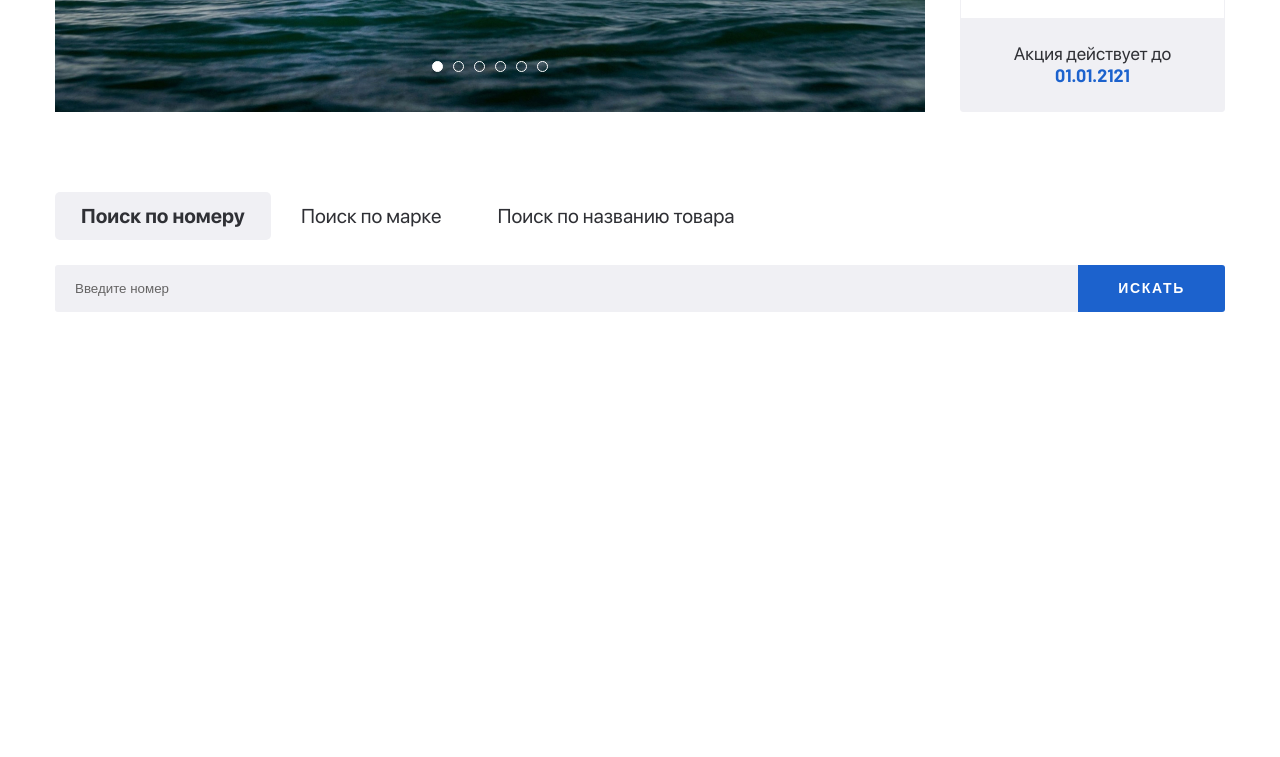
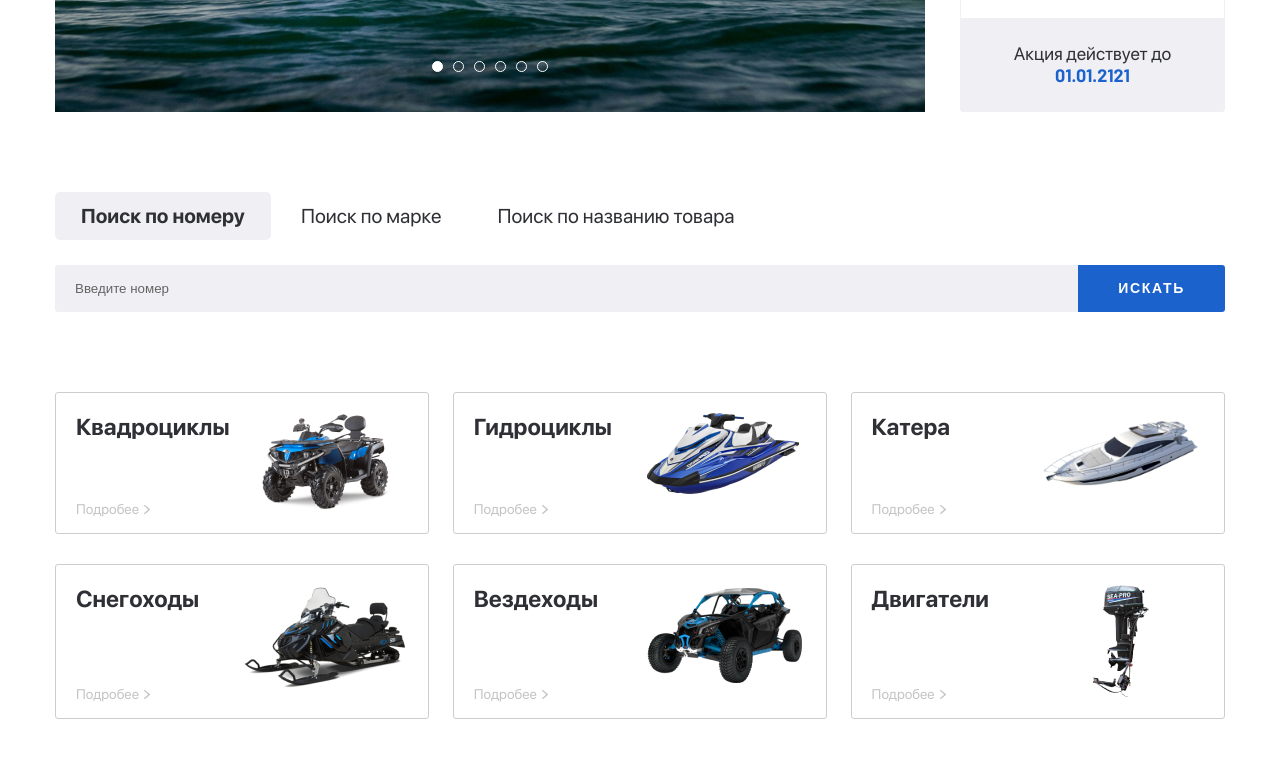
Before and after one commit to ramatov-zulfikor/drive-moto, a plain HTML site: page index.html in a window 1280 px wide. Shown: the part 553-1310 px from the top of the page. Before the commit the page ends 945 px from the top, so only its background shows below. Drawn offline with nearby package versions, Linux system fonts and the light colour scheme.

Commit message:
goods categories

```diff
--- a/index.html
+++ b/index.html
@@ -147,9 +147,9 @@
                      </div>
 
                      <div class="sale__bottom">
-                        <h2 class="sale__date">
+                        <h3 class="sale__date">
                            Акция действует до <br> <span>01.01.2121</span>
-                        </h2>
+                        </h3>
                      </div>
 
                   </div>
@@ -187,7 +187,8 @@
                      </div>
                      <div class="tabs-content__item" id="tab-3">
                         <form class="tabs-content__form tabs-form" action="#">
-                           <input class="tabs-form__input" type="search" name="search" placeholder="Введите название товара">
+                           <input class="tabs-form__input" type="search" name="search"
+                              placeholder="Введите название товара">
                            <button class="tabs-form__btn btn-reset" type="submit">Искать</button>
                         </form>
                      </div>
@@ -199,6 +200,77 @@
             <!-- /.container -->
          </div>
          <!-- /.search -->
+
+         <div class="group">
+            <div class="container">
+               <div class="group__inner">
+
+                  <a class="group__item" href="#">
+                     <div class="group__info">
+                        <h2 class="group__title">Квадроциклы</h2>
+                        <span class="group__text">Подробее</span>
+                     </div>
+                     <div class="group__image">
+                        <img src="images/categories/01.png" alt="Categories Item">
+                     </div>
+                  </a>
+
+                  <a class="group__item" href="#">
+                     <div class="group__info">
+                        <h2 class="group__title">Гидроциклы</h2>
+                        <span class="group__text">Подробее</span>
+                     </div>
+                     <div class="group__image">
+                        <img src="images/categories/02.png" alt="Categories Item">
+                     </div>
+                  </a>
+
+                  <a class="group__item" href="#">
+                     <div class="group__info">
+                        <h2 class="group__title">Катера</h2>
+                        <span class="group__text">Подробее</span>
+                     </div>
+                     <div class="group__image">
+                        <img src="images/categories/03.png" alt="Categories Item">
+                     </div>
+                  </a>
+
+                  <a class="group__item" href="#">
+                     <div class="group__info">
+                        <h2 class="group__title">Снегоходы</h2>
+                        <span class="group__text">Подробее</span>
+                     </div>
+                     <div class="group__image">
+                        <img src="images/categories/04.png" alt="Categories Item">
+                     </div>
+                  </a>
+
+                  <a class="group__item" href="#">
+                     <div class="group__info">
+                        <h2 class="group__title">Вездеходы</h2>
+                        <span class="group__text">Подробее</span>
+                     </div>
+                     <div class="group__image">
+                        <img src="images/categories/05.png" alt="Categories Item">
+                     </div>
+                  </a>
+
+                  <a class="group__item" href="#">
+                     <div class="group__info">
+                        <h2 class="group__title">Двигатели</h2>
+                        <span class="group__text">Подробее</span>
+                     </div>
+                     <div class="group__image">
+                        <img src="images/categories/06.png" alt="Categories Item">
+                     </div>
+                  </a>
+
+               </div>
+               <!-- /.group__inner -->
+            </div>
+            <!-- /.container -->
+         </div>
+         <!-- /.group -->
 
       </main>
       <!-- /.main -->
--- a/scss/_variables.scss
+++ b/scss/_variables.scss
@@ -5,6 +5,8 @@
 	--accent-color: #1c62cd;
 	--base-color: #f0f0f4;
 	--light-gray: #c4c4c4;
+	--alto-color: #e0e0e0;
+	--silver-color: #cdcdcd;
 }
 
 // for naming colors use: https://chir.ag/projects/name-that-color
--- /dev/null
+++ b/scss/components/_group.scss
@@ -0,0 +1,80 @@
+.group {
+
+   // .group__inner
+
+   &__inner {
+      display: flex;
+      justify-content: space-between;
+      flex-wrap: wrap;
+      margin-bottom: 80px;
+   }
+
+   // .group__item
+
+   &__item {
+      display: flex;
+      flex: 0 1 32%;
+      padding: 20px 20px 15px 20px;
+      border: 1px solid var(--silver-color);
+      border-radius: 3px;
+      background-color: var(--white-color);
+      transition: all 0.3s;
+
+      &:nth-child(-n+3) { margin-bottom: 30px; }
+
+      &:hover {
+         border: 1px solid var(--white-color);
+         box-shadow: 3px 3px 20px rgba(50, 50, 50, 0.25);
+         transition: all 0.3s;
+      }
+
+      &:hover .group__title {
+         color: var(--accent-color);
+         transition: all 0.3s;
+      }
+   }
+
+   // .group__info
+
+   &__info {
+      display: flex;
+      flex-direction: column;
+      justify-content: space-between;
+      flex: 0 1 50%;
+   }
+
+   // .group__title
+
+   &__title {
+      font-weight: 700;
+      font-size: 23px;
+      line-height: 28px;
+      transition: all 0.3s;
+   }
+
+   // .group__text
+
+   &__text {
+      display: inline-block;
+      position: relative;
+      font-size: 14px;
+      line-height: 17px;
+      color: var(--light-gray);
+
+      &::after {
+         content: '';
+         display: inline-block;
+         width: 6px;
+         height: 9px;
+         margin-left: 5px;
+         background-image: url('../images/icons/more-icon.svg');
+      }
+   }
+
+   // .group__image
+
+   &__image {
+      flex: 0 1 50%;
+      text-align: center;
+   }
+}
--- a/scss/main.scss
+++ b/scss/main.scss
@@ -10,4 +10,5 @@
 @import './components/header';
 @import './components/hero';
 @import './components/search';
+@import './components/group';
 @import './components/footer';
```
Also changed, not shown: css/main.css, images/categories/01.png (added), images/categories/02.png (added), images/categories/03.png (added), images/categories/04.png (added), images/categories/05.png (added), images/categories/06.png (added), images/icons/more-icon.svg (added).
